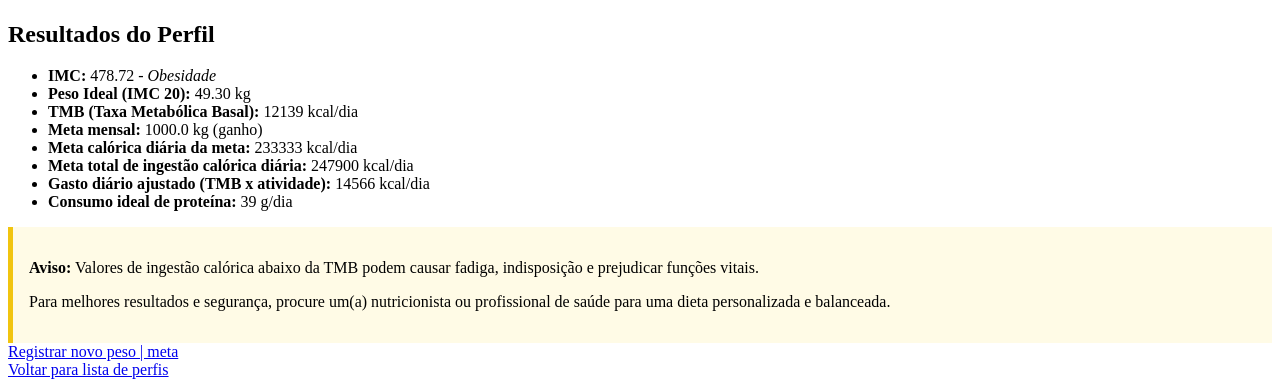
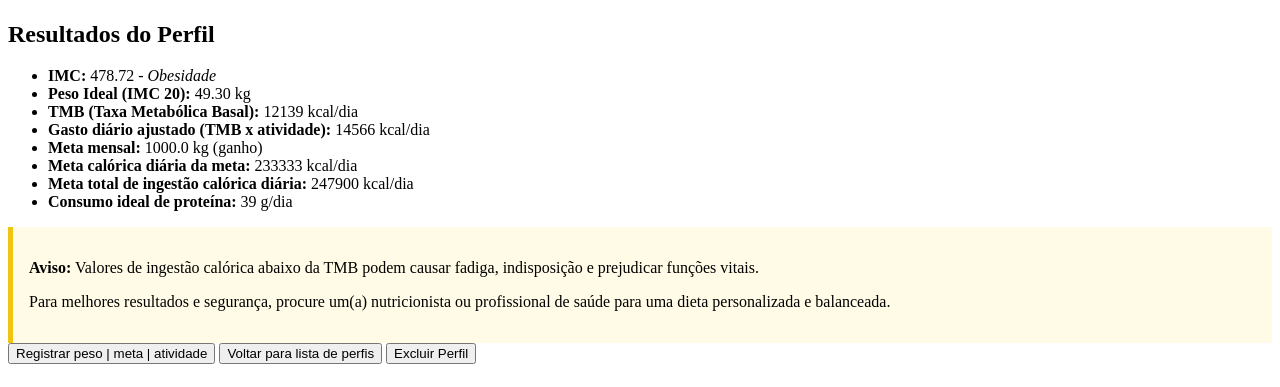
Before and after one commit to Stagemec/Calculakcal, a Django app: page /perfil/2/ in a window 1280 px wide. Shown: the part 934-1321 px from the top of the page. After the commit the page ends 1298 px from the top, so only its background shows below. Run offline with Django 5.2, Linux system fonts and the light colour scheme; data comes from the database, SQL or seed files in the repository; both versions use the stored data as it was after the commit.

Commit message:
atualização2.0 excluir perfil

```diff
--- a/Callcal/app/templates/app/detalhes_perfil.html
+++ b/Callcal/app/templates/app/detalhes_perfil.html
@@ -95,10 +95,10 @@
     <li><strong>IMC:</strong> {{ imc|floatformat:2 }} - <em>{{ imc_status }}</em></li>
     <li><strong>Peso Ideal (IMC 20):</strong> {{ peso_ideal|floatformat:2 }} kg</li>
     <li><strong>TMB (Taxa Metabólica Basal):</strong> {{ tmb|floatformat:0 }} kcal/dia</li>
+    <li><strong>Gasto diário ajustado (TMB x atividade):</strong> {{ tmb_ajustado|floatformat:0 }} kcal/dia</li>
     <li><strong>Meta mensal:</strong> {{ meta_kg }} kg {% if meta_kg < 0 %}(perda){% elif meta_kg > 0 %}(ganho){% else %}(manutenção){% endif %}</li>
     <li><strong>Meta calórica diária da meta:</strong> {{ meta_kcal_dia|floatformat:0 }} kcal/dia</li>
     <li><strong>Meta total de ingestão calórica diária:</strong> {{ meta_total_kcal_dia|floatformat:0 }} kcal/dia</li>
-    <li><strong>Gasto diário ajustado (TMB x atividade):</strong> {{ tmb_ajustado|floatformat:0 }} kcal/dia</li>
     <li><strong>Consumo ideal de proteína:</strong> {{ proteina|floatformat:0 }} g/dia</li>
 </ul>
 
@@ -107,9 +107,20 @@
     <p>Para melhores resultados e segurança, procure um(a) nutricionista ou profissional de saúde para uma dieta personalizada e balanceada.</p>
 </div>
 
+<button onclick="location.href='{% url 'registrar_atualizacao' perfil.id %}'">
+  Registrar peso | meta | atividade
+</button>
 
-    <a href="{% url 'registrar_atualizacao' perfil.id %}">Registrar novo peso | meta </a>
-<br>
-    <a href="{% url 'lista_perfis' %}">Voltar para lista de perfis</a>
+<button onclick="location.href='{% url 'lista_perfis' %}'">
+  Voltar para lista de perfis
+</button>
+
+<form action="{% url 'excluir_perfil' perfil.id %}" method="post" style="display:inline"
+      onsubmit="return confirm('Tem certeza que deseja excluir este perfil? Esta ação não pode ser desfeita.')">
+    {% csrf_token %}
+    <button type="submit" class="btn btn-danger">Excluir Perfil</button>
+</form>
+
+
 </body>
 </html>
--- a/Callcal/app/urls.py
+++ b/Callcal/app/urls.py
@@ -8,4 +8,5 @@ urlpatterns = [
     path('perfil/<int:perfil_id>/', views.detalhes_perfil, name='detalhes_perfil'),
     path('perfil/<int:perfil_id>/atualizar/', views.registrar_atualizacao, name='registrar_atualizacao'),
     path('perfil/<int:pk>/editar/', views.editar_perfil, name='editar_perfil'),
+    path('perfil/<int:perfil_id>/excluir/', views.excluir_perfil, name='excluir_perfil'),
 ]
--- a/Callcal/app/views.py
+++ b/Callcal/app/views.py
@@ -1,4 +1,5 @@
 from django.shortcuts import render, redirect, get_object_or_404
+from django.views.decorators.http import require_POST
 from .models import Perfil
 import json
 from .forms import PerfilCadastroForm
@@ -138,3 +139,9 @@ def editar_perfil(request, pk):
     else:
         form = PerfilAtualizacaoForm(instance=perfil)
     return render(request, 'app/editar_perfil.html', {'form': form, 'perfil': perfil})
+
+@require_POST
+def excluir_perfil(request, perfil_id):
+    perfil = get_object_or_404(Perfil, id=perfil_id)
+    perfil.delete()
+    return redirect('lista_perfis')
```
Also changed, not shown: Callcal/app/templates/app/base.html (added, +32 -0 lines), Callcal/db.sqlite3.
